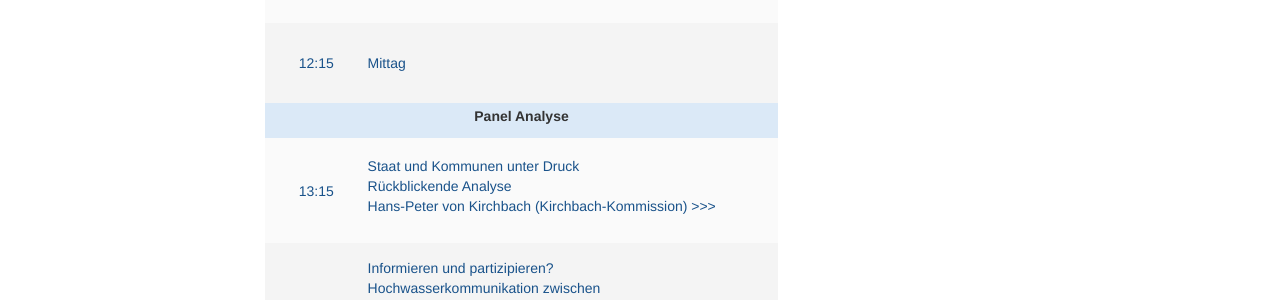
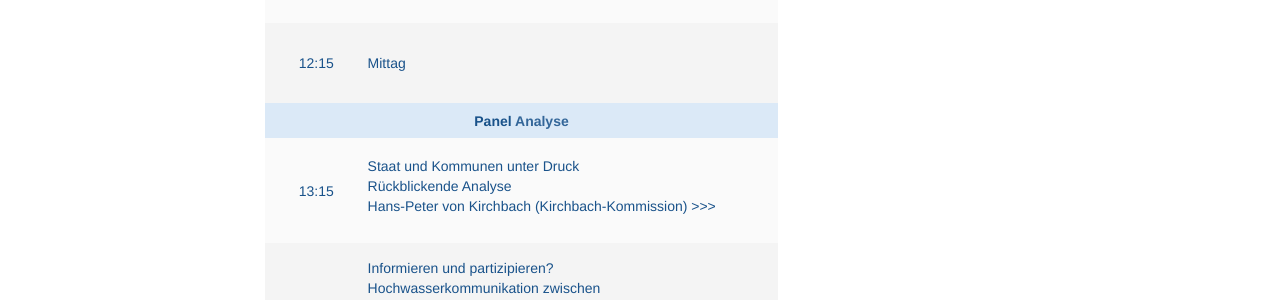
Before and after one commit to susedev/test, a Jekyll site: the page built from programm-uebersicht.html, in a window 1280 px wide. Shown: the part 1002-1302 px from the top of the page. Built offline with Jekyll 4.4.1, drawn with Linux system fonts in a browser that asks for light colours; nearby versions of some CDN libraries.

Commit message:
Edit from JekyllCMS

```diff
--- a/programm-uebersicht.html
+++ b/programm-uebersicht.html
@@ -65,9 +65,7 @@ title: Programm
 			<td style="background-color: rgb(244, 244, 244); border-color: rgb(255, 255, 255); text-align: left; vertical-align: middle; height: 80px;"><span style="color:#19528A;">Mittag</span></td>
 		</tr>
 		<tr>
-			<th colspan="2" style="background-color: rgb(219, 233, 247); border-color: rgb(255, 255, 255); text-align: center; vertical-align: middle; height: 35px; width: 100px;">
-			<p><span style="color:##19528A;">Panel Analyse</span></p>
-			</th>
+			<th colspan="2" style="background-color: rgb(219, 233, 247); border-color: rgb(255, 255, 255); text-align: center; vertical-align: middle; height: 35px;"><span style="color:#19528A;">Panel </span><span style="color: #000080;"><span style="color: #336699;">Analyse</span></span></th>
 		</tr>
 		<tr>
 			<td style="background-color: rgb(250, 250, 250); border-color: rgb(255, 255, 255); text-align: center; vertical-align: middle; width: 100px; height: 105px;"><span style="color:#19528A;">13:15</span></td>
```
